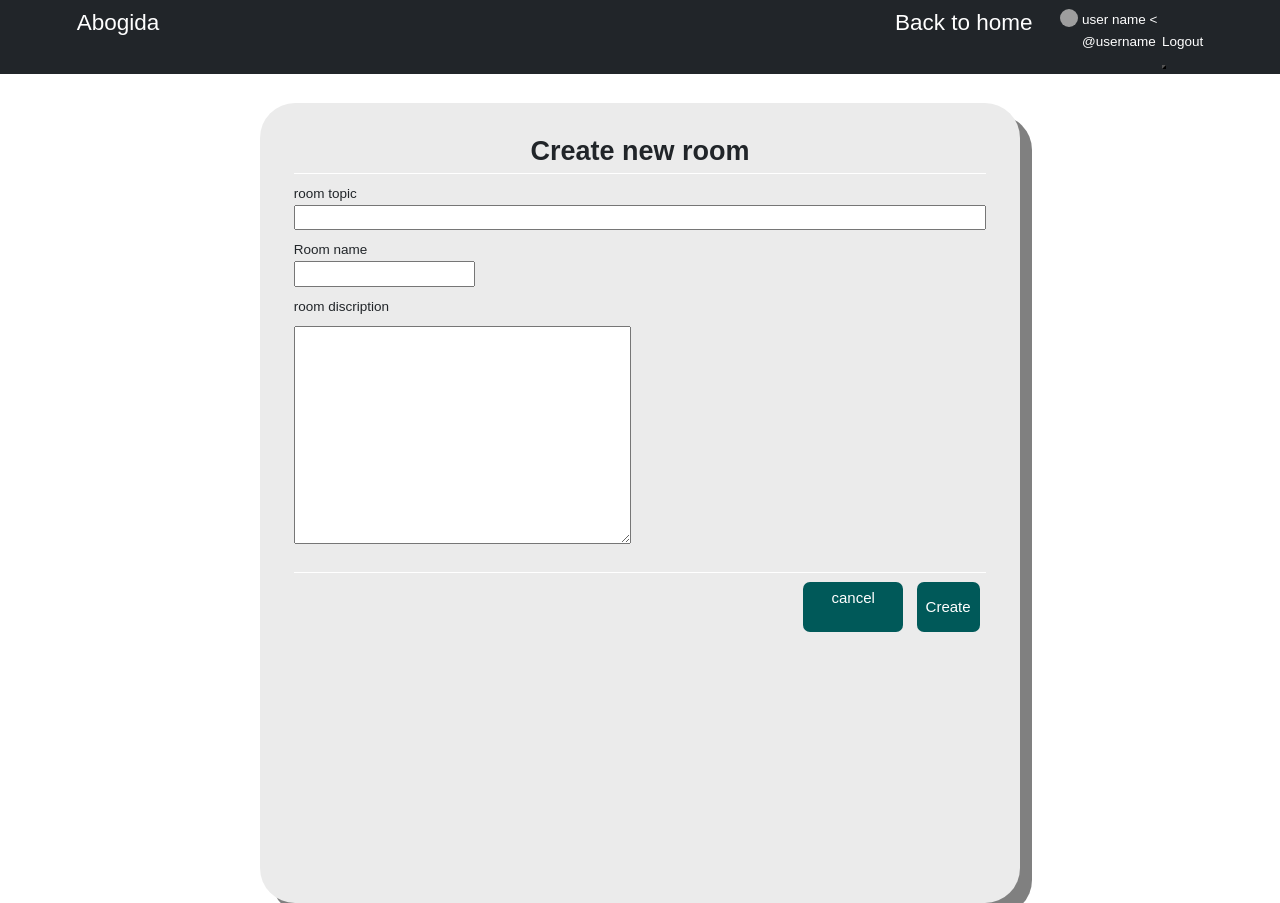
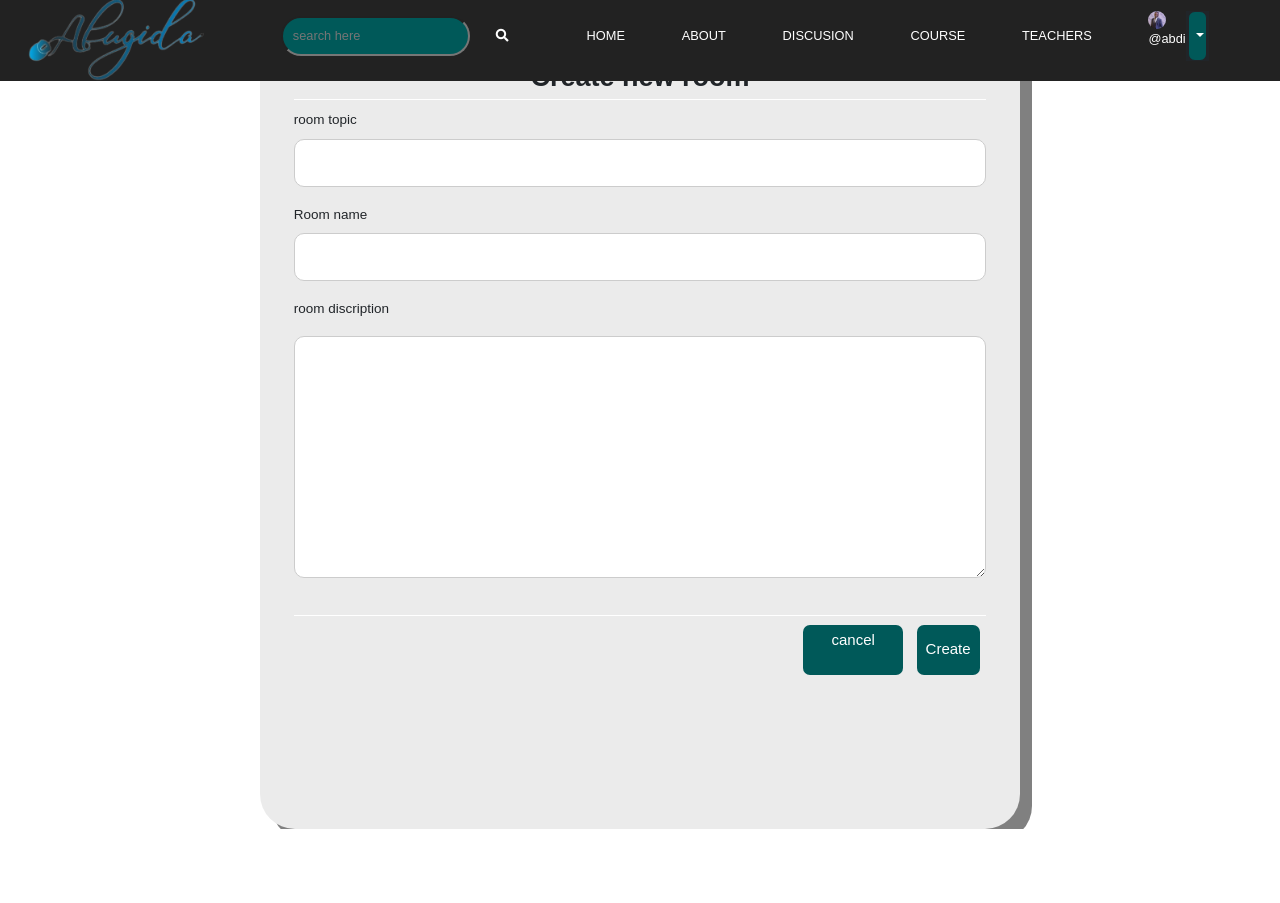
Before and after one commit to mickiyas123/Abugida, a Django app: page /discussions/create-room in a window 1280 px wide. After the commit the page ends 829 px from the top, so only its background shows below. Run offline with Django 4.2, Linux system fonts and the light colour scheme; a user stored in the database is signed in; data comes from the database, SQL or seed files in the repository; both versions use the stored data as it was after the commit; some libraries are stand-ins or nearby versions; grey boxes are pictures that could not be loaded.

Commit message:
last commit

```diff
--- a/abugida/discussions/forms.py
+++ b/abugida/discussions/forms.py
@@ -1,3 +1,4 @@
+from xml.etree.ElementInclude import include
 from django.forms import ModelForm
 from django.contrib.auth.forms import UserCreationForm
 from .models import Room, User, Questions, Answers
@@ -22,3 +23,10 @@ class AnswerForm(ModelForm):
     class Meta:
         model = Answers
         fields = '__all__'
+        execlude = ['user','room', 'question']
+
+class QuestionRoomForm(ModelForm):
+    class Meta:
+        model = Questions
+        fields = '__all__'
+        exclude = ['user','topic', 'room']
--- a/abugida/discussions/models.py
+++ b/abugida/discussions/models.py
@@ -55,7 +55,7 @@ class Questions(models.Model):
 		ordering = ['-updated', '-created']
 
 	def __str__(self):
-		return self.body[0:50]
+		return self.body
 
 
 class Answers(models.Model):
--- a/abugida/discussions/views.py
+++ b/abugida/discussions/views.py
@@ -1,7 +1,7 @@
 from unicodedata import name
 from django.shortcuts import render, redirect
 from .models import Questions, Room ,Topic, Answers
-from .forms import RoomForm ,QuestionForm ,AnswerForm
+from .forms import RoomForm ,QuestionForm ,AnswerForm, QuestionRoomForm
 from django.contrib.auth.decorators import login_required
 from django.db.models import Q
 
@@ -47,6 +47,7 @@ def discussions(request):
 
 def rooms(request):
     """ A method that shows list of rooms """
+    prof = request.user.profile
     rooms = Room.objects.all()
     context = {'rooms': rooms}
     return render(request, 'discussions/rooms.html', context)
@@ -55,10 +56,12 @@ def rooms(request):
 def room(request, pk):
     """ A method that shows a specific room"""
    # question = Questions.objects.all()
+
     room = Room.objects.get(id=pk)
+    prof = request.user.profile
     questions = room.questions_set.all()
     answers = room.answers_set.all()
-    question_form = QuestionForm()
+    question_form = QuestionRoomForm()
     answer_form = AnswerForm()
     context = {'room': room, 'questions': questions, 'answers': answers, 'question_form': question_form, 'answer_form': answer_form}
     return render(request, 'discussions/room.html', context)
@@ -67,6 +70,7 @@ def room(request, pk):
 @login_required(login_url='login')
 def createRoom(request):
     """ A method for creating new room """
+    prof = request.user.profile
     profile = request.user.profile
     topics = Topic.objects.all()
     form = RoomForm()
@@ -86,7 +90,7 @@ def createRoom(request):
                 description = request.POST.get("description")
             )
             return redirect('rooms')
-    context = {'form': form, 'topics': topics, 'room':room}
+    context = {'prof':prof,'form': form, 'topics': topics, 'room':room}
     return render(request, 'discussions/room_form.html', context)
 
 
@@ -96,6 +100,7 @@ def createRoom(request):
 def createQuestion(request):
     """ A method for creating question """
     form = QuestionForm()
+    prof = request.user.profile
 
     if request.method == 'POST':
         form = QuestionForm(request.POST)
@@ -109,7 +114,7 @@ def createQuestion(request):
 
             return redirect('discussions')
 
-    context = {'form': form, 'rooms': rooms}
+    context = {'prof':prof,'form': form, 'rooms': rooms}
     return render(request, 'discussions/questions_form.html', context)
 
 
@@ -119,17 +124,19 @@ def createQuestion(request):
 @login_required(login_url='login')
 def createroomQuestion(request, pk):
     """ A method for creating question """
+    qform = QuestionRoomForm()
+    prof = request.user.profile
+    room = Room.objects.get(id=pk)
     querier = request.user.profile
-    room = Room.objects.get(id=pk)
     body = request.POST.get("body")
     topic = room.topic
 
     if request.method == 'POST':
-        Question.objects.create(
-            querier = querier,
+        Questions.objects.create(
+            user = querier,
             room = room,
             body = body,
-           # topic = topic
+           topic = topic
         )
         return redirect('room', pk=room.id)
 
@@ -140,6 +147,7 @@ def createroomQuestion(request, pk):
 def updateRoom(request, pk):
     """ A method for updating a room """
     profile = request.user.profile
+    prof = request.user.profile
     room = Room.objects.get(id=pk)
     topics = Topic.objects.all()
     form = RoomForm(instance=room)
@@ -173,6 +181,9 @@ def updateRoom(request, pk):
 def updateQuestion(request, pk):
     """ A method for updating specific question """
     question = Questions.objects.get(id=pk)
+    room = question.room
+    prof = request.user.profile
+    room_id = room.id
     form = QuestionForm(instance=question)
 
     if request.method == 'POST':
@@ -180,7 +191,7 @@ def updateQuestion(request, pk):
 
         if form.is_valid():
             form.save()
-            return redirect('discussion')
+            return redirect('room', pk=room_id)
     context = {'form': form}
     return render(request, 'discussions/question_form.html', context)
 
@@ -192,7 +203,8 @@ def createAnswer(request, pk):
     question = Questions.objects.get(id=pk)
     body = request.POST.get("body")
     room = question.room
-    topic = room.topic
+    room_id = room.id
+    # topic = room.topic
 
     if request.method == 'POST':
         Answers.objects.create(
@@ -200,9 +212,9 @@ def createAnswer(request, pk):
             question = question,
             room = room,
             body = body,
-            #topic = topic
+            # topic = topic
         )
-        return redirect('discussions')
+        return redirect('room', pk=room_id)
 
 
 
@@ -210,6 +222,8 @@ def createAnswer(request, pk):
 def updateAnswer(request, pk):
     """ a method for updating specific question """
     answer = Answers.objects.get(id=pk)
+    room = answer.room
+    room_id = room.id
     form = AnswerForm(instance=answer)
 
     if request.method == 'POST':
@@ -217,7 +231,7 @@ def updateAnswer(request, pk):
 
         if form.is_valid():
             form.save()
-            return redirect('discussion')
+            return redirect('room', pk=room_id)
     context = {'form': form}
     return render(request, 'discussions/answer_form.html', context)
 
@@ -243,12 +257,14 @@ def deleteRoom(request, pk):
 def deleteQuestion(request, pk):
     """ A method for deleting a question """
     question = Questions.objects.get(id=pk)
+    room = question.room
+    room_id = room.id
     # question = Question.objects.get(id=pk)
     # answer = Answer.objects.get(id=pk)
 
     if request.method == 'POST':
         question.delete()
-        return redirect('discussion')
+        return redirect('room', pk=room_id)
     return render(request, 'discussions/delete.html', {'obj': question})
 
 
--- a/abugida/templates/discussions/feed_component.html
+++ b/abugida/templates/discussions/feed_component.html
@@ -7,7 +7,7 @@
         <div class="d-flex justify-content-between m-5">
             <div>
                 <h2>Discusion Room</h2>
-                <p class="text-muted">100 Rooms available</p>
+                <p class="text-muted">{{room_set.all.count}} Rooms available</p>
             </div>
             <div class="">
                 <a
--- a/abugida/templates/discussions/room_form.html
+++ b/abugida/templates/discussions/room_form.html
@@ -26,54 +26,97 @@
                 rel="stylesheet"
                 href="https://cdnjs.cloudflare.com/ajax/libs/font-awesome/5.12.1/css/all.min.css"
             />
+            <link rel="stylesheet" href="{% static 'styles/style.css' %}" />
             <link rel="stylesheet" href="{% static 'styles/styleroom.css' %}" />
+
         </head>
     </head>
     <body>
-        <header class="header bg-dark pt-3">
-            <div class="container d-flex justify-content-between">
-                <div>
-                    <a href="/" class="">
-                        <h1>Abogida</h1>
-                    </a>
+        <header class="container-fluid nav-section">
+            <div class="row all">
+                <div class="logo-div col-3">
+                    <a href="{% url 'home' %}"
+                        ><img src="{% static 'images/2-removebg-preview.png'  %}" alt=""
+                    /></a>
                 </div>
 
-                <div>
-                    <nav class="header-nav">
-                        <div class="d-flex">
-                            <div class="me-5">
-                                <h1>
-                                    <a href="/">Back to home</a>
-                                </h1>
+                <div class="col-9 list_items">
+                    <ul class="menu">
+                        <li class="item">
+                            <div class="search">
+                                <div>
+                                    <input
+                                        class="search-box"
+                                        type="search"
+                                        placeholder="search here"
+                                    />
+                                </div>
+                                <div>
+                                    <a class="search-btn" href="#">
+                                        <i
+                                            class="fa fa-search"
+                                            aria-hidden="true"
+                                        ></i>
+                                    </a>
+                                </div>
                             </div>
-                            <div>
-                                <a href="profile.html">
-                                    <div class="d-flex justify-content-between">
-                                        <div
-                                            class="profile profile--small active"
+                        </li>
+
+                        <li class="item"><a href="{% url 'home' %}">HOME</a></li>
+                        <li class="item"><a href="{% url 'about' %}">ABOUT</a></li>
+                        <li class="item">
+                            <a href="{% url 'discussions' %}">DISCUSION</a>
+                        </li>
+                        <li class="item"><a href="{% url 'courses' %}">COURSE</a></li>
+                        <li class="item"><a href="#">TEACHERS</a></li>
+                        <li class="item">
+
+                             {% if request.user.is_authenticated %}
+
+
+                            <div class="header-nav d-flex">
+                                <div class="header__user">
+                                    <a href="profile.html">
+                                        <div class="profile profile--small active">
+                                    <img src="{{prof.profile_pic.url}}"/>
+                                    </div>
+
+                                        <p><span>@{{request.user}}</span></p>
+                                    </a>
+                                </div>
+                            <div class="dropdown bg-dark">
+                                        <button
+                                            class="btn btn-dark dropdown-toggle"
+                                            id="dropdownMenuButton1"
+                                            data-bs-toggle="dropdown"
+                                            aria-expanded="false"
+                                        ></button>
+                                        <ul
+                                            class="dropdown-menu bg-dark"
+                                            aria-labelledby="dropdownMenuButton1"
                                         >
-                                            <img
-                                                src="./profile-1524859358747-2fed3690d7a4.jfif"
-                                            />
-                                        </div>
-                                        <div class="mx-2">
-                                            <p>
-                                                user name <<br />
-                                                <span>@username</span>
-                                            </p>
-                                        </div>
+                                            <li>
+                                                <a
+                                                    class="dropdown-item"
+                                                    href="{% url 'profile' prof.id %}"
+                                                    >Edit Profile</a
+                                                >
+                                            </li>
+                                            <li>
+                                                <a class="dropdown-item" href="{% url 'logout' %}"
+                                                    >Logout</a
+                                                >
+                                            </li>
+                                        </ul>
                                     </div>
-                                </a>
-                            </div>
-                            <div>
-                                <br />
-                                <div class="">
-                                    <a href="login.html" class=""> Logout</a>
                                 </div>
-                                <button class="dropdown-button"></button>
-                            </div>
-                        </div>
-                    </nav>
+
+                                {% endif %}
+                        </li>
+                        <li class="toggle">
+                            <a href="#"><span class="bars"></span></a>
+                        </li>
+                    </ul>
                 </div>
             </div>
         </header>
--- a/abugida/templates/discussions/topics_component.html
+++ b/abugida/templates/discussions/topics_component.html
@@ -1,4 +1,4 @@
- <div class="topic col-3 room-box p-3">
+ <div class="topic col-sm-12 col-lg-3 room-box p-3">
     <div class="topics-head my-5 text-center">
         <h2>Browse Topics</h2>
         <form class="">
--- a/abugida/templates/nav_bar.html
+++ b/abugida/templates/nav_bar.html
@@ -68,7 +68,7 @@
                           {% if request.user.is_authenticated %}
 
                         <li class="item button">
-                            <a href="{#}">Account</a>
+                            <a href="{% url 'profile' prof.id %}">Account</a>
                         </li>
                         <li class="item button"><a href="{% url 'logout' %}">Logout</a></li>
                         {% else %}
--- a/abugida/templates/users/profile.html
+++ b/abugida/templates/users/profile.html
@@ -66,6 +66,9 @@
                 <li class="item"><a href="{% url 'courses' %}">COURSE</a></li>
                 <li class="item"><a href="#">TEACHERS</a></li>
                 <li class="item">
+
+                     {% if request.user.is_authenticated %}
+
                     <div class="header-nav d-flex">
                         <div class="header__user">
                             <a href="{% url 'profile' profile.id %}">
@@ -103,6 +106,7 @@
                                 </ul>
                             </div>
                         </div>
+                         {% endif %}
                 </li>
                 <li class="toggle">
                     <a href="#"><span class="bars"></span></a>
```
Also changed, not shown: abugida/templates/discussions/discussions.html (+7 -1 lines), abugida/templates/discussions/questions_form.html (+20 -14 lines), abugida/templates/discussions/room.html (+19 -10 lines), abugida/templates/users/account.html (+12 -7 lines), abugida/db.sqlite3.
